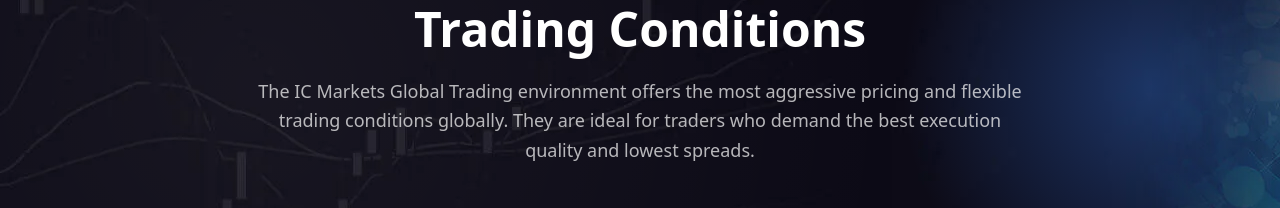
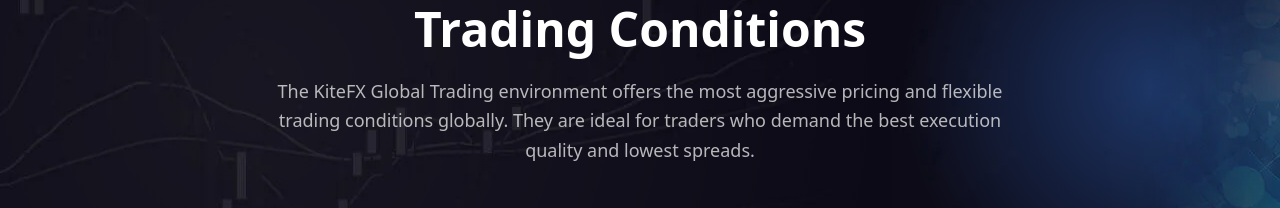
Before and after one commit to Abhishek3821/Kitefx, a React (Vite) app: page /trading-conditions in a window 1280 px wide. Shown: the part 203-411 px from the top of the page. Built offline with nearby package versions, Linux system fonts and the light colour scheme.

Commit message:
Removed IC Market

```diff
--- a/src/pages/TradingConditions.jsx
+++ b/src/pages/TradingConditions.jsx
@@ -7,8 +7,8 @@
   return (
     <div>
       <Banner
-        title="Trading Conditions"
-        description="The IC Markets Global Trading environment offers the most aggressive pricing and flexible trading conditions globally. They are ideal for traders who demand the best execution quality and lowest spreads."
+        title="Trading Conditions "
+        description="The KiteFX Global Trading environment offers the most aggressive pricing and flexible trading conditions globally. They are ideal for traders who demand the best execution quality and lowest spreads. "
         buttonText="Start Trading"
         onButtonClick={() => console.log("CTA clicked")}
         backgroundImage={assets.kitefx20}
```
